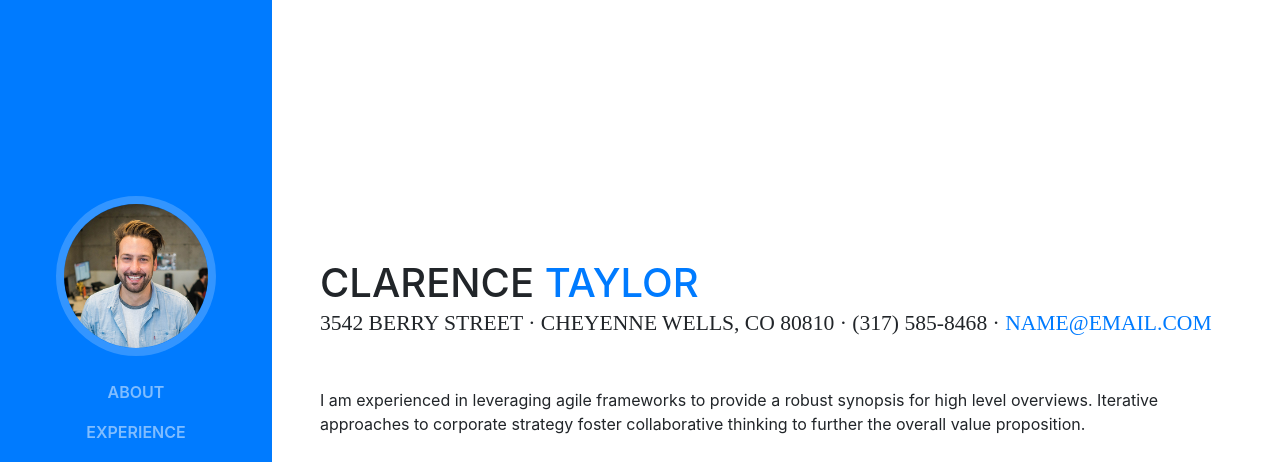
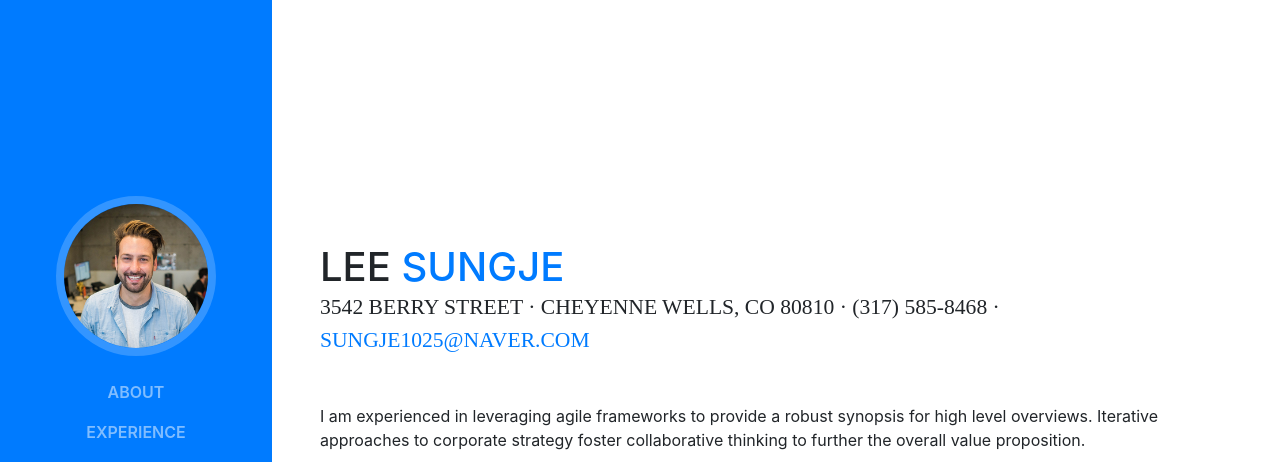
Before and after one commit to LeeSungje/LeeSungje.github.io, a website with bundled scripts: page index.html in a window 1280 px wide. Shown: the top 462 px of the page. Built offline with nearby package versions, Linux system fonts and the light colour scheme; a web font is replaced by a local one.

Commit message:
연습_첫번째_수정1

```diff
--- a/index.html
+++ b/index.html
@@ -8,7 +8,7 @@
     <meta name="description" content="">
     <meta name="author" content="">
 
-    <title>Resume - Start Bootstrap Theme</title>
+    <title>Resume - Lee Sungje </title>
 
     <!-- Bootstrap core CSS -->
     <link href="vendor/bootstrap/css/bootstrap.min.css" rel="stylesheet">
@@ -29,7 +29,7 @@
 
     <nav class="navbar navbar-expand-lg navbar-dark bg-primary fixed-top" id="sideNav">
       <a class="navbar-brand js-scroll-trigger" href="#page-top">
-        <span class="d-block d-lg-none">Start Bootstrap</span>
+        <span class="d-block d-lg-none">Lee Sungje</span>
         <span class="d-none d-lg-block">
           <img class="img-fluid img-profile rounded-circle mx-auto mb-2" src="img/profile.jpg" alt="">
         </span>
@@ -65,11 +65,11 @@
 
       <section class="resume-section p-3 p-lg-5 d-flex d-column" id="about">
         <div class="my-auto">
-          <h1 class="mb-0">Clarence
-            <span class="text-primary">Taylor</span>
+          <h1 class="mb-0">Lee
+            <span class="text-primary">Sungje</span>
           </h1>
           <div class="subheading mb-5">3542 Berry Street · Cheyenne Wells, CO 80810 · (317) 585-8468 ·
-            <a href="mailto:name@email.com">name@email.com</a>
+            <a href="mailto:name@email.com">sungje1025@naver.com</a>
           </div>
           <p class="mb-5">I am experienced in leveraging agile frameworks to provide a robust synopsis for high level overviews. Iterative approaches to corporate strategy foster collaborative thinking to further the overall value proposition.</p>
           <ul class="list-inline list-social-icons mb-0">
```
